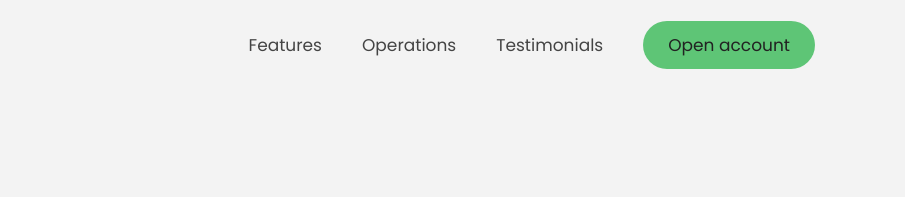
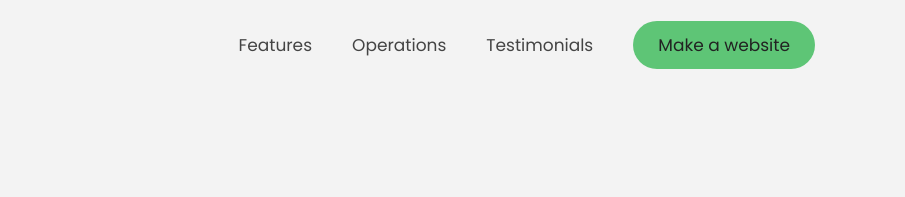
Before and after one commit to Gopal176/Speed-Web-Ops, a plain HTML site: page index.html in a window 1280 px wide. Shown: the top 197 px of the page, 375-1280 px from the left. Drawn offline with Linux system fonts and the light colour scheme.

Commit message:
new changes made

```diff
--- a/index.html
+++ b/index.html
@@ -39,7 +39,7 @@
           </li>
           <li class="nav__item">
             <a class="nav__link nav__link--btn btn--show-modal" href="#"
-              >Open account</a
+              >Make a website</a
             >
           </li>
         </ul>
```
